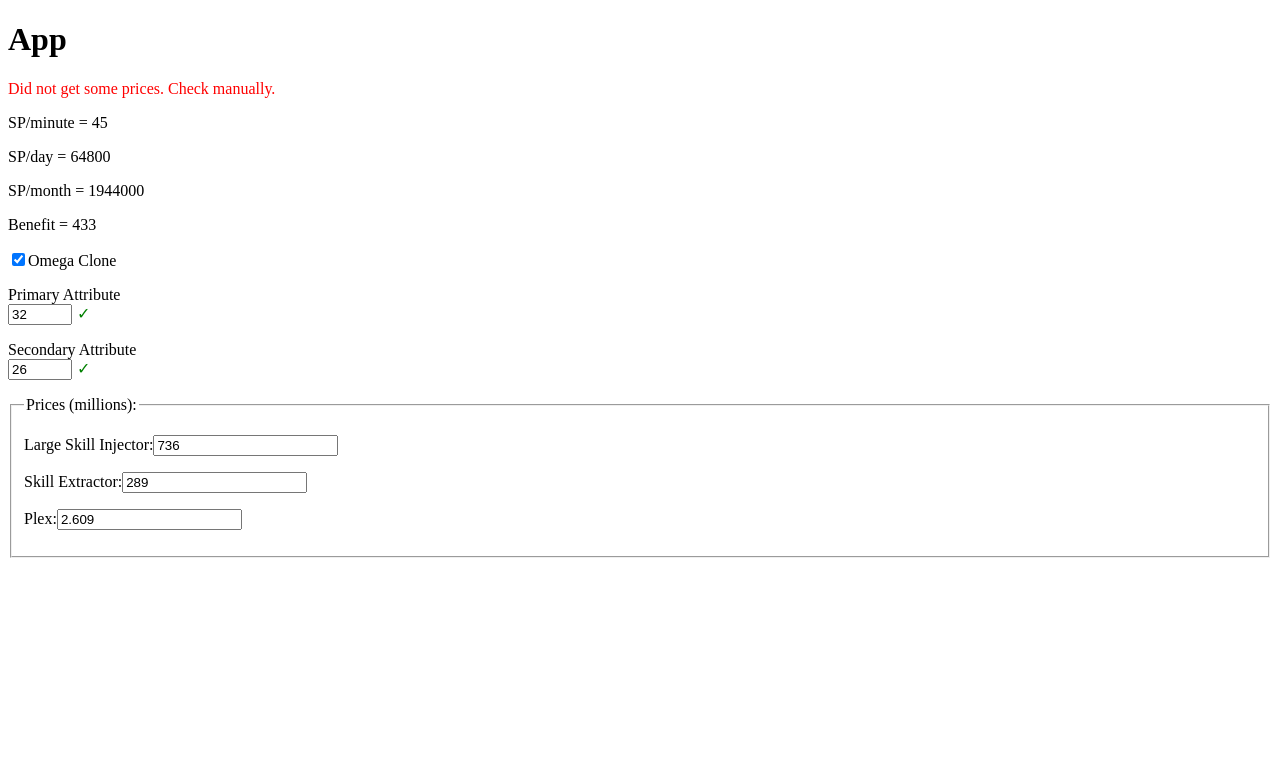
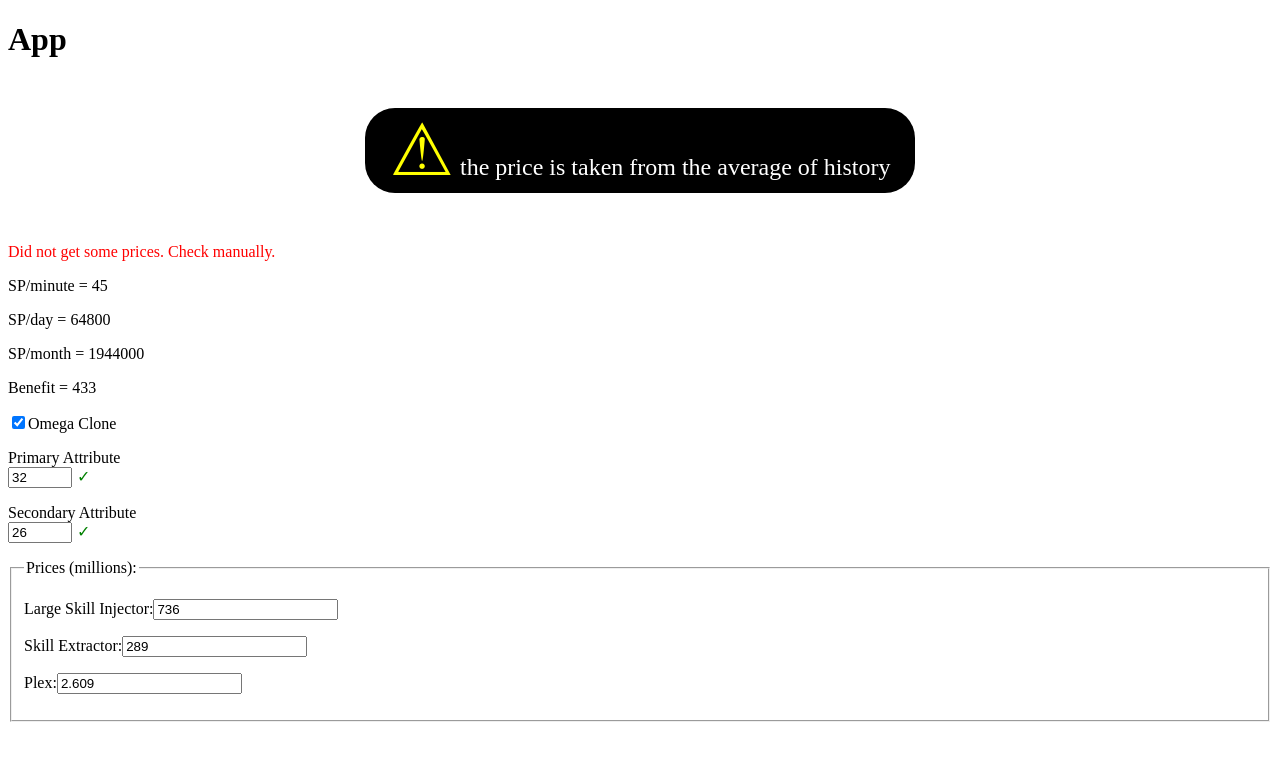
Before and after one commit to leelusama/eve-sp-farm, a React (Create React App) app: page / in a window 1280 px wide. Shown: the top 760 px of the page. Built offline with nearby package versions, Linux system fonts and the light colour scheme; no server answers.

Commit message:
add attention

```diff
--- a/src/components/App/App.js
+++ b/src/components/App/App.js
@@ -124,6 +124,10 @@ class App extends React.Component {
     return (
       <div>
         <h1>App</h1>
+        <div className='attention'>
+          <span className='attention__icon'>⚠</span> the price is taken from the
+          average of history
+        </div>
         {this.state.error && <p style={{ color: 'red' }}>{this.state.error}</p>}
         <p>SP/minute = {spPerMinute}</p>
         <p>SP/day = {spPerDay}</p>
--- a/src/index.css
+++ b/src/index.css
@@ -9,3 +9,16 @@ input:valid + span:after {
   color: green;
   padding-left: 5px;
 }
+.attention {
+  color: white;
+  background-color: black;
+  border-radius: 30px;
+  text-align: center;
+  font-size: 24px;
+  width: 550px;
+  margin: 50px auto;
+}
+.attention__icon {
+  font-size: 72px;
+  color: yellow;
+}
```
